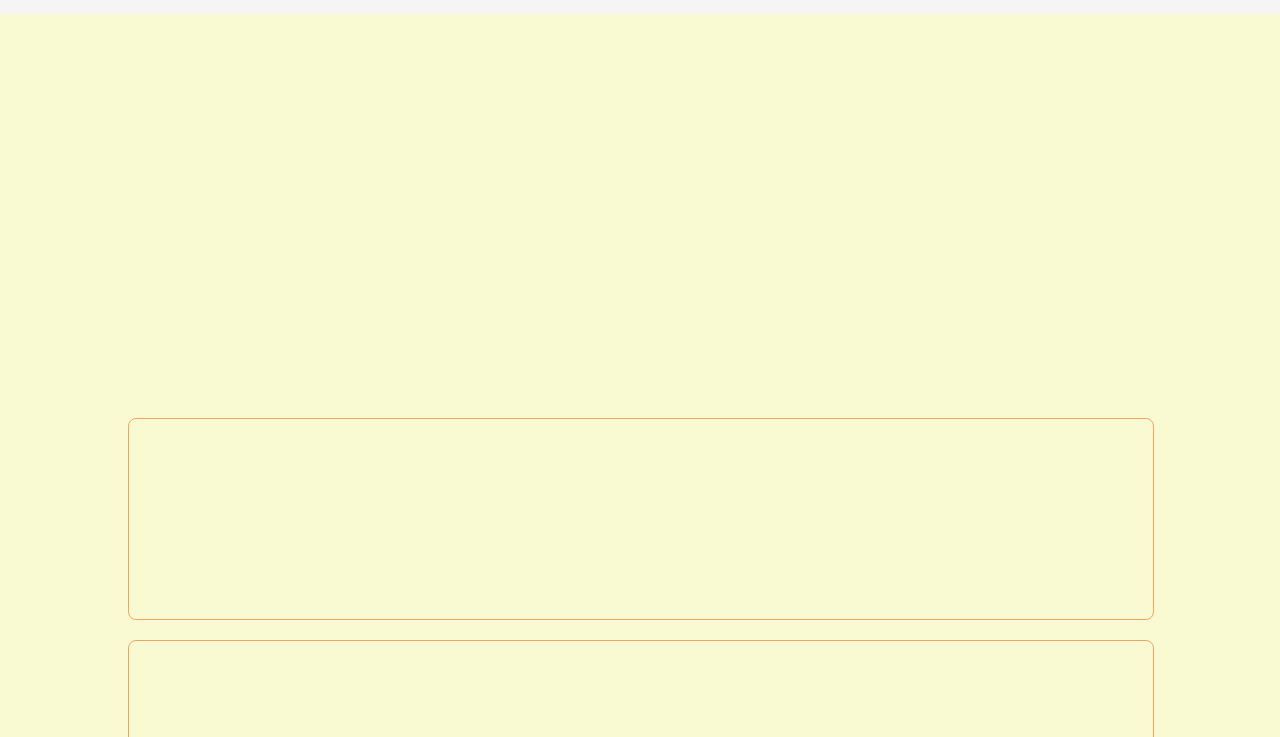
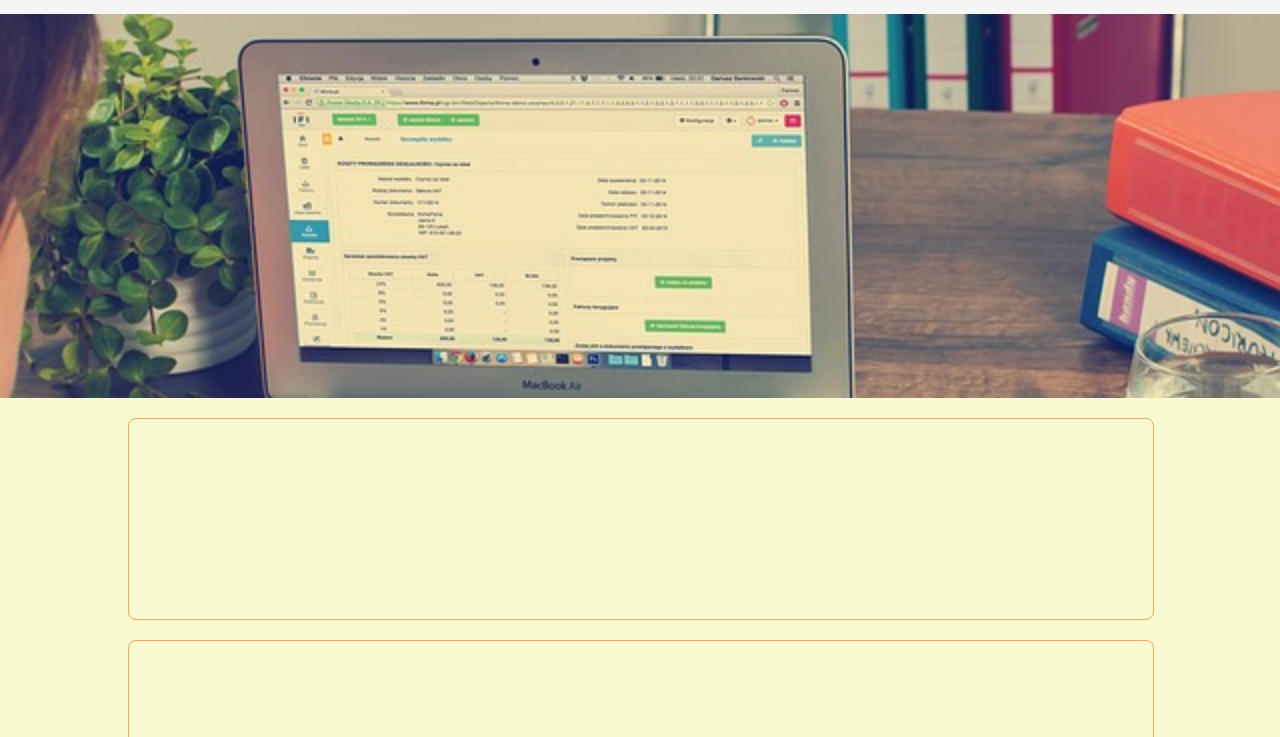
Before and after one commit to lijiangg/lijiangg.github.io, a plain HTML site: page index.html in a window 1280 px wide. Shown: the part 63-800 px from the top of the page. Drawn offline with nearby package versions, Linux system fonts and the light colour scheme.

Commit message:
Update index.html

```diff
--- a/index.html
+++ b/index.html
@@ -53,7 +53,7 @@
 			.banner{
 				width: 100%;
 				height: 30vw;
-				background: url(lijiangg.github.io /img12.jpg)no-repeat;
+				background: url(images/img12.jpg)no-repeat;
 				background-size: 100%;
 			}
 			.content{
```
